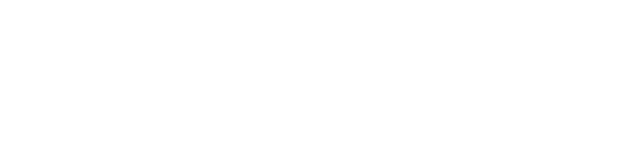
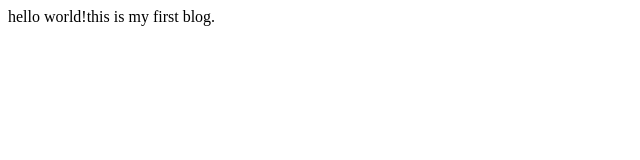
Before and after one commit to lhxyq/lhxyq.github.io, a plain HTML site: page index.html in a window 1280 px wide. Shown: the whole page, without its empty margins (0-640 px from the left). Drawn offline with Linux system fonts and the light colour scheme.

Commit message:
Update index.html
博客创建002

```diff
--- a/index.html
+++ b/index.html
@@ -4,6 +4,6 @@
 		<title>lhxyq, blog</title>
 	</head>
   <body>
-
+      hello world!this is my first blog.
   </body>
 </html>
```
